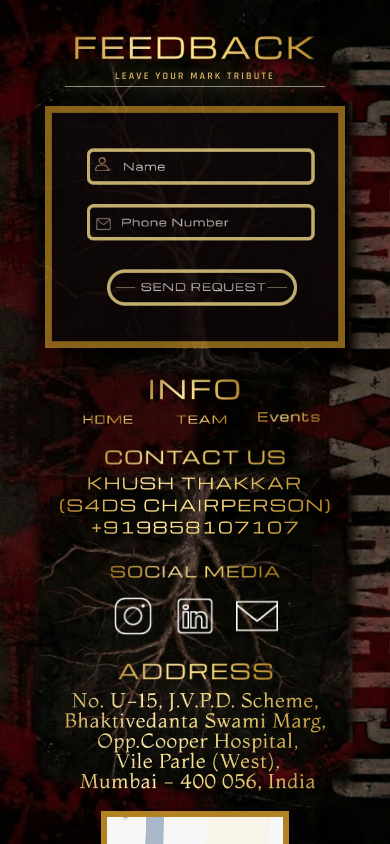
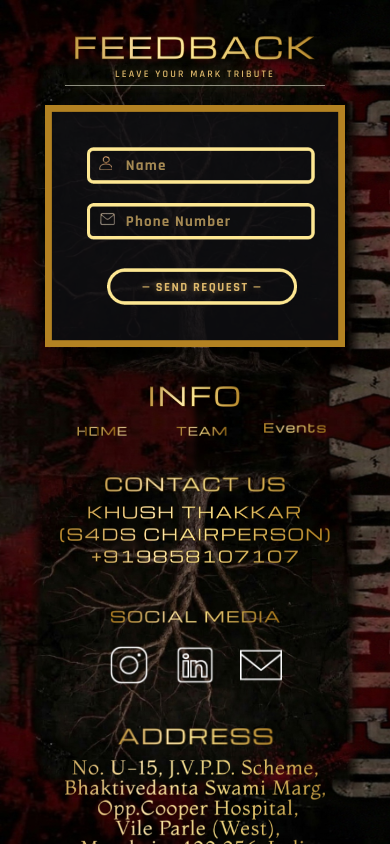
Before and after one commit to SuhaanShah/district13-feedback, a React (Vite) app: page / in a window 390 px wide. Shown: the top 844 px of the page. Built offline with nearby package versions, Linux system fonts and the light colour scheme.

Commit message:
Fix hover text glitch with GPU isolation, make feedback box font bold and crisp, and increase mobile section distancing

```diff
--- a/src/App.css
+++ b/src/App.css
@@ -33,14 +33,18 @@
 /* Stage element positioning */
 .stage-elem {
   position: absolute;
+  transform: translateZ(0);
+  backface-visibility: hidden;
+  -webkit-backface-visibility: hidden;
 }
 
 .stage-elem img {
   display: block;
   object-fit: contain;
   pointer-events: none;
+  backface-visibility: hidden;
+  -webkit-backface-visibility: hidden;
   image-rendering: -webkit-optimize-contrast;
-  image-rendering: crisp-edges;
 }
 
 /* 1. FEEDBACK Header */
@@ -129,17 +133,29 @@
   width: 275px;
   height: 44px;
   background: transparent;
-  color: transparent;
+  color: #dfba6d;
   border: none;
   outline: none;
-  font-family: 'Rajdhani', sans-serif;
-  font-size: 20px;
-  font-weight: 600;
-  letter-spacing: 0.05em;
+  font-family: 'Rajdhani', 'Orbitron', sans-serif;
+  font-size: 21px;
+  font-weight: 700;
+  letter-spacing: 0.08em;
   caret-color: #dfba6d;
-  padding: 0 8px;
-  transition: background 0.15s ease, color 0.15s ease;
+  padding: 0 4px;
   z-index: 20;
+}
+
+.feedback-input::placeholder {
+  color: rgba(223, 186, 109, 0.72);
+  font-family: 'Rajdhani', 'Orbitron', sans-serif;
+  font-size: 21px;
+  font-weight: 700;
+  letter-spacing: 0.08em;
+  transition: opacity 0.2s ease;
+}
+
+.feedback-input:focus::placeholder {
+  opacity: 0.35;
 }
 
 .name-input-field {
@@ -147,15 +163,7 @@
 }
 
 .phone-input-field {
-  top: 152px;
-}
-
-.feedback-input:focus,
-.feedback-input.has-value {
-  background: rgba(22, 14, 14, 0.95);
-  color: #dfba6d;
-  border-radius: 4px;
-  box-shadow: 0 0 8px rgba(0, 0, 0, 0.7);
+  top: 151px;
 }
 
 /* Button overlaying the base image */
@@ -169,12 +177,23 @@
   border: none;
   cursor: pointer;
   border-radius: 27px;
-  transition: box-shadow 0.2s ease, transform 0.15s ease;
+  display: flex;
+  align-items: center;
+  justify-content: center;
+  color: #dfba6d;
+  font-family: 'Rajdhani', 'Orbitron', sans-serif;
+  font-size: 16px;
+  font-weight: 700;
+  letter-spacing: 0.16em;
+  text-shadow: 0 0 8px rgba(223, 186, 109, 0.5);
+  transition: box-shadow 0.2s ease, transform 0.15s ease, filter 0.2s ease;
   z-index: 20;
+  user-select: none;
 }
 
 .feedback-submit-btn:hover {
   box-shadow: 0 0 16px rgba(223, 186, 109, 0.75);
+  filter: brightness(1.2);
 }
 
 .feedback-submit-btn:active {
@@ -234,7 +253,11 @@
 .nav-link {
   display: block;
   cursor: pointer;
-  transition: transform 0.2s ease, filter 0.2s ease;
+  transition: transform 0.2s cubic-bezier(0.2, 0, 0.2, 1), filter 0.2s cubic-bezier(0.2, 0, 0.2, 1);
+  will-change: transform, filter;
+  backface-visibility: hidden;
+  -webkit-backface-visibility: hidden;
+  transform: translateZ(0);
 }
 
 .home-link img {
@@ -292,12 +315,14 @@
   height: 42px;
   cursor: pointer;
   z-index: 10;
-  transition: background 0.2s ease;
+  transition: border-bottom 0.2s ease, box-shadow 0.2s ease;
+  border-bottom: 2px solid transparent;
+  border-radius: 4px;
 }
 
 .phone-click-area:hover {
-  background: rgba(223, 186, 109, 0.15);
-  border-radius: 4px;
+  border-bottom: 2px solid rgba(223, 186, 109, 0.85);
+  box-shadow: 0 4px 12px rgba(223, 186, 109, 0.25);
 }
 
 /* 6. SOCIAL MEDIA Column */
@@ -454,7 +479,7 @@
     display: flex !important;
     flex-direction: column !important;
     align-items: center !important;
-    gap: 16px !important;
+    gap: 0 !important;
     background: transparent !important;
   }
 
@@ -474,6 +499,7 @@
     height: auto !important;
     display: flex !important;
     justify-content: center !important;
+    margin-bottom: 8px !important;
   }
 
   .feedback-header img {
@@ -486,13 +512,14 @@
   .tribute-block {
     width: 100% !important;
     max-width: 300px !important;
-    margin-top: -6px !important;
+    margin-top: 0 !important;
+    margin-bottom: 18px !important;
   }
 
   .tribute-text-heading {
     font-size: 10px !important;
     letter-spacing: 0.22em !important;
-    margin-bottom: 4px !important;
+    margin-bottom: 5px !important;
   }
 
   .tribute-gold-line {
@@ -505,7 +532,7 @@
     width: 100% !important;
     max-width: 300px !important;
     height: 243px !important;
-    margin: 2px 0 8px !important;
+    margin: 0 0 38px !important;
     box-shadow: 0 10px 35px rgba(0, 0, 0, 0.85) !important;
   }
 
@@ -519,7 +546,18 @@
     left: 25.6% !important;
     width: 61.8% !important;
     height: 12.2% !important;
-    font-size: 13px !important;
+    font-size: 15px !important;
+    font-weight: 700 !important;
+    color: #dfba6d !important;
+    font-family: 'Rajdhani', 'Orbitron', sans-serif !important;
+    padding: 0 4px !important;
+  }
+
+  .feedback-input::placeholder {
+    font-size: 15px !important;
+    font-weight: 700 !important;
+    color: rgba(223, 186, 109, 0.72) !important;
+    font-family: 'Rajdhani', 'Orbitron', sans-serif !important;
   }
 
   .name-input-field {
@@ -535,6 +573,15 @@
     top: 67.5% !important;
     width: 63.4% !important;
     height: 15% !important;
+    font-size: 12.5px !important;
+    font-weight: 700 !important;
+    letter-spacing: 0.12em !important;
+    display: flex !important;
+    align-items: center !important;
+    justify-content: center !important;
+    color: #dfba6d !important;
+    font-family: 'Rajdhani', 'Orbitron', sans-serif !important;
+    text-shadow: 0 0 6px rgba(223, 186, 109, 0.5) !important;
   }
 
   /* 4. INFO & Nav Links */
@@ -543,7 +590,8 @@
     height: auto !important;
     display: flex !important;
     justify-content: center !important;
-    margin-top: 6px !important;
+    margin-top: 0 !important;
+    margin-bottom: 14px !important;
   }
 
   .info-title img {
@@ -556,8 +604,9 @@
     flex-direction: row !important;
     flex-wrap: wrap !important;
     justify-content: center !important;
-    gap: 10px 18px !important;
-    margin-top: -6px !important;
+    gap: 12px 24px !important;
+    margin-top: 0 !important;
+    margin-bottom: 42px !important;
   }
 
   .home-link img,
@@ -577,7 +626,8 @@
     height: auto !important;
     display: flex !important;
     justify-content: center !important;
-    margin-top: 10px !important;
+    margin-top: 0 !important;
+    margin-bottom: 14px !important;
   }
 
   .contact-us-title img {
@@ -591,7 +641,8 @@
     height: auto !important;
     display: flex !important;
     justify-content: center !important;
-    margin-top: -4px !important;
+    margin-top: 0 !important;
+    margin-bottom: 42px !important;
   }
 
   .contact-person-block img {
@@ -611,7 +662,8 @@
     height: auto !important;
     display: flex !important;
     justify-content: center !important;
-    margin-top: 10px !important;
+    margin-top: 0 !important;
+    margin-bottom: 18px !important;
   }
 
   .social-media-title img {
@@ -621,11 +673,12 @@
 
   .social-icons-container {
     width: 100% !important;
-    max-width: 190px !important;
+    max-width: 210px !important;
     height: auto !important;
     justify-content: center !important;
-    gap: 20px !important;
-    margin-top: -2px !important;
+    gap: 24px !important;
+    margin-top: 0 !important;
+    margin-bottom: 42px !important;
   }
 
   .social-btn img {
@@ -639,7 +692,8 @@
     height: auto !important;
     display: flex !important;
     justify-content: center !important;
-    margin-top: 10px !important;
+    margin-top: 0 !important;
+    margin-bottom: 14px !important;
   }
 
   .address-title img {
@@ -653,7 +707,8 @@
     height: auto !important;
     display: flex !important;
     justify-content: center !important;
-    margin-top: -4px !important;
+    margin-top: 0 !important;
+    margin-bottom: 24px !important;
   }
 
   .address-click-link {
@@ -669,7 +724,8 @@
   .map-container {
     width: 190px !important;
     height: 190px !important;
-    margin-top: 4px !important;
+    margin-top: 0 !important;
+    margin-bottom: 20px !important;
   }
 
   .map-frame-layer {
--- a/src/App.jsx
+++ b/src/App.jsx
@@ -92,9 +92,10 @@ function App() {
             <input
               type="text"
               name="name"
+              placeholder="Name"
               value={name}
               onChange={(e) => setName(e.target.value)}
-              className={`feedback-input name-input-field ${name ? 'has-value' : ''}`}
+              className="feedback-input name-input-field"
               autoComplete="off"
               spellCheck="false"
               required
@@ -104,9 +105,10 @@ function App() {
             <input
               type="tel"
               name="phone"
+              placeholder="Phone Number"
               value={phone}
               onChange={(e) => setPhone(e.target.value)}
-              className={`feedback-input phone-input-field ${phone ? 'has-value' : ''}`}
+              className="feedback-input phone-input-field"
               autoComplete="off"
               spellCheck="false"
               required
@@ -117,7 +119,9 @@ function App() {
               type="submit"
               className="feedback-submit-btn"
               title="Send Request"
-            />
+            >
+              <span>— SEND REQUEST —</span>
+            </button>
           </form>
 
           {/* Submission Toast */}
--- a/src/index.css
+++ b/src/index.css
@@ -1,4 +1,4 @@
-@import url('https://fonts.googleapis.com/css2?family=Cinzel:wght@400;600;700&family=Rajdhani:wght@500;600;700&display=swap');
+@import url('https://fonts.googleapis.com/css2?family=Cinzel:wght@400;600;700&family=Orbitron:wght@500;600;700;800;900&family=Rajdhani:wght@500;600;700&display=swap');
 
 * {
   box-sizing: border-box;
```
Also changed, not shown: src/assets/clean_card_transparent.png.
